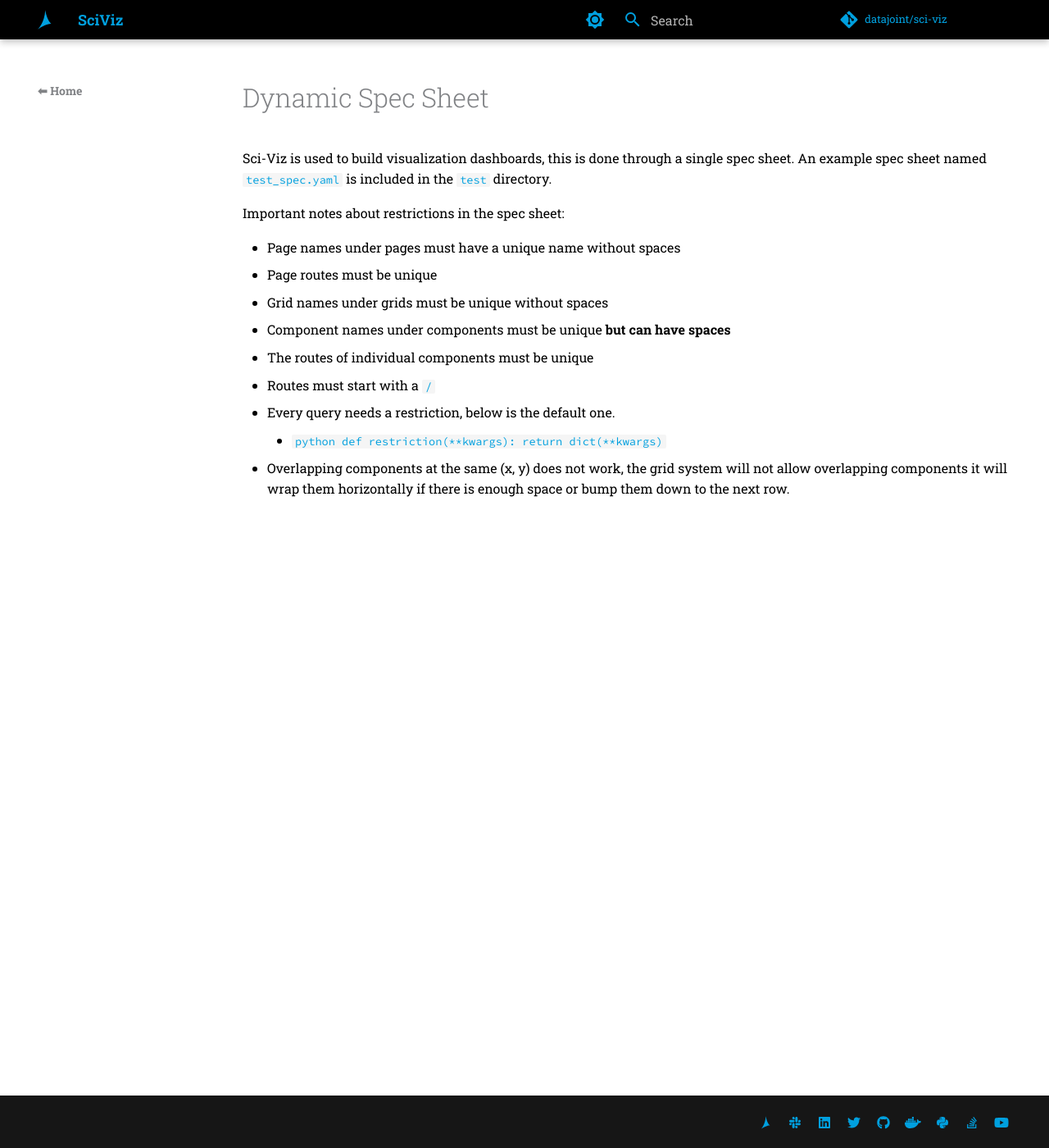
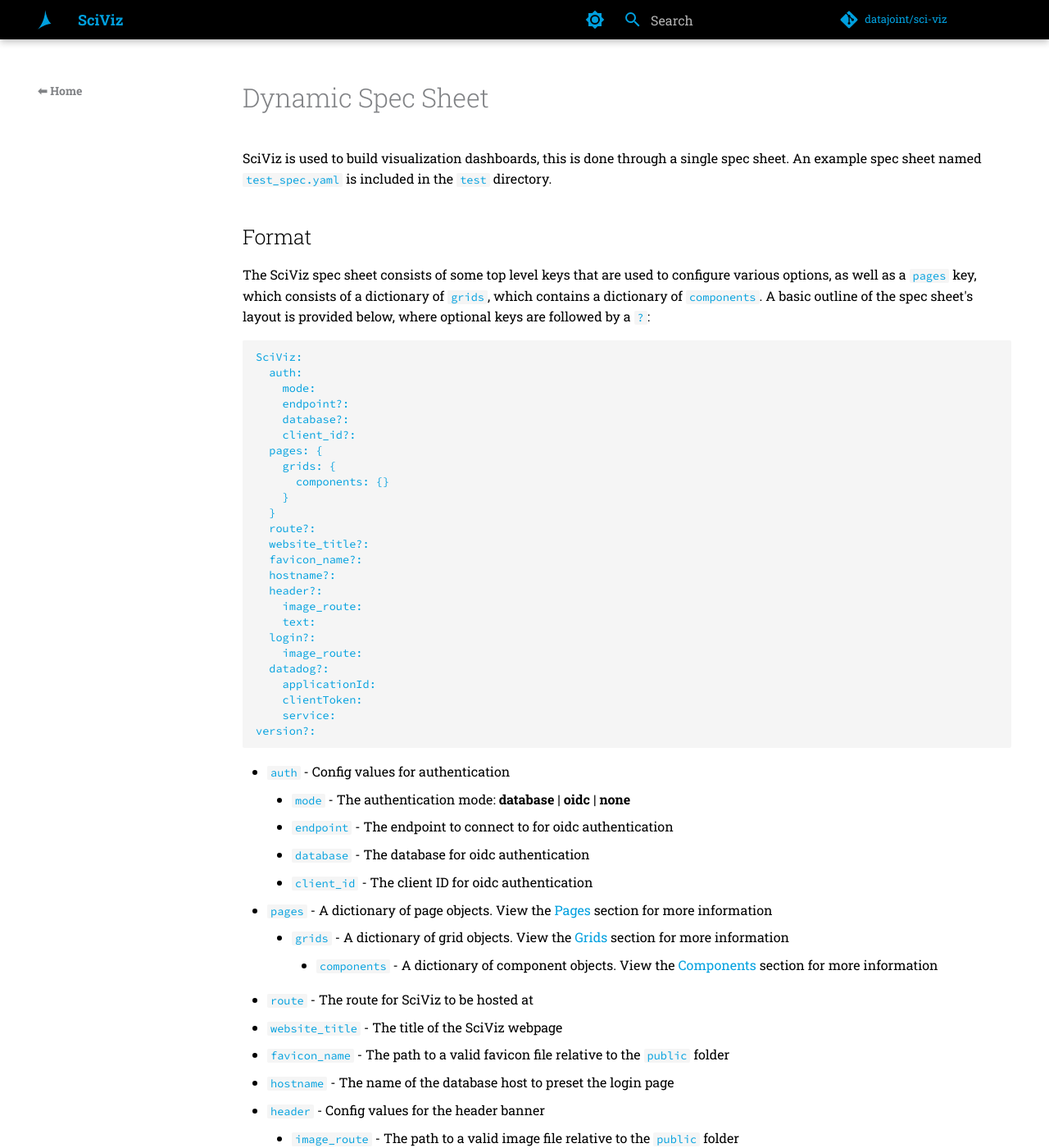
Before and after one commit to datajoint/sci-viz, an MkDocs documentation site: the page built from docs/src/concepts/spec_sheet.md, in a window 1280 px wide and 1400 px high. Shown: the whole window at 82% size. Built offline with MkDocs 1.6.1 and Material for MkDocs 9.7.7, drawn with Linux system fonts in a browser that asks for light colours; comment, search, counter and statistics services are not loaded; the version menu is left out; some of the changed text lies outside the part shown.

Commit message:
top level spec sheet break down

````diff
--- a/docs/src/concepts/spec_sheet.md
+++ b/docs/src/concepts/spec_sheet.md
@@ -1,8 +1,61 @@
 # Dynamic Spec Sheet
 
-Sci-Viz is used to build visualization dashboards, this is done through a single spec sheet. An example spec sheet named `test_spec.yaml` is included in the `test` directory.
+SciViz is used to build visualization dashboards, this is done through a single spec sheet. An example spec sheet named `test_spec.yaml` is included in the `test` directory.
 
-Important notes about restrictions in the spec sheet:
+## Format
+
+The SciViz spec sheet consists of some top level keys that are used to configure various options, as well as a `pages` key, which consists of a dictionary of `grids`, which contains a dictionary of `components`. A basic outline of the spec sheet's layout is provided below, where optional keys are followed by a `?`:
+```
+SciViz:
+  auth:
+    mode:
+    endpoint?:
+    database?:
+    client_id?:
+  pages: {
+    grids: {
+      components: {}
+    }
+  }
+  route?:
+  website_title?:
+  favicon_name?:
+  hostname?:
+  header?:
+    image_route:
+    text:
+  login?:
+    image_route:
+  datadog?:
+    applicationId:
+    clientToken:
+    service:
+version?:
+```
+
+ - `auth` - Config values for authentication
+   - `mode` - The authentication mode: **database** | **oidc** | **none**
+   - `endpoint` - The endpoint to connect to for oidc authentication
+   - `database` - The database for oidc authentication
+   - `client_id` - The client ID for oidc authentication
+ - `pages` - A dictionary of page objects. View the [Pages](./pages.md) section for more information
+   - `grids` - A dictionary of grid objects. View the [Grids](./grids.md) section for more information
+     - `components` - A dictionary of component objects. View the [Components](./components.md) section for more information
+ - `route` - The route for SciViz to be hosted at
+ - `website_title` - The title of the SciViz webpage
+ - `favicon_name` - The path to a valid favicon file relative to the `public` folder
+ - `hostname` - The name of the database host to preset the login page
+ - `header` - Config values for the header banner
+   - `image_route` - The path to a valid image file relative to the `public` folder
+   - `text` - The text to display at the header
+ - `login` - Config values for the login page
+   - `image_route` - The path to a valid image file relative to the `public` folder
+ - `datadog` - Config values to enable datadog RUM
+   - `applicationId` - The ID of the datadog application to connect to
+   - `clientToken` - The datadog client token associated with the application
+   - `service` - The name of the datadog application
+
+## Important Notes
 
 - Page names under pages must have a unique name without spaces
 - Page routes must be unique
````
